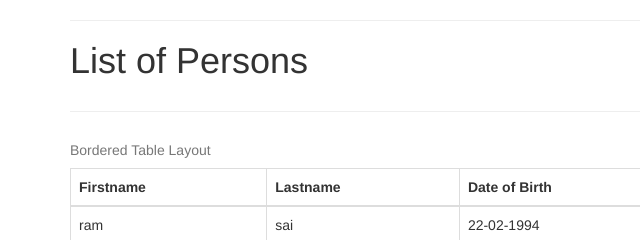
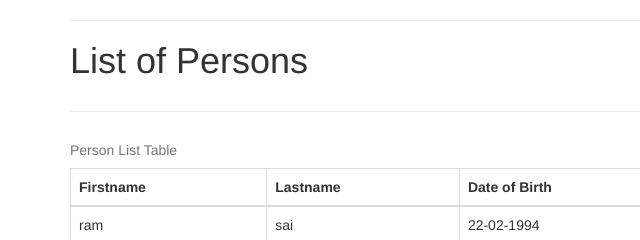
Before and after one commit to janapanaramsai/CrudJs, a plain HTML site: page index.html in a window 1280 px wide. Shown: the top 240 px of the page, 0-640 px from the left. Drawn offline with nearby package versions, Linux system fonts and the light colour scheme.

Commit message:
Update index.html

```diff
--- a/index.html
+++ b/index.html
@@ -5,7 +5,7 @@
     <meta http-equiv="X-UA-Compatible" content="IE=edge">
     <meta name="viewport" content="width=device-width, initial-scale=1">
     <!-- The above 3 meta tags *must* come first in the head; any other head content must come *after* these tags -->
-    <title>Bootstrap 101 Template</title>
+    <title>Crud Js Application</title>
     <script type="text/javascript" src="js/angular.min.js"></script>
     <script type="text/javascript" src="js/app.js"></script>
     <script src="https://code.jquery.com/jquery-3.1.1.js"
@@ -47,7 +47,7 @@
       </div>
 
       <table class = "table table-bordered">
-       <caption>Bordered Table Layout</caption>
+       <caption>Person List Table</caption>
 
        <thead>
           <tr>
```
